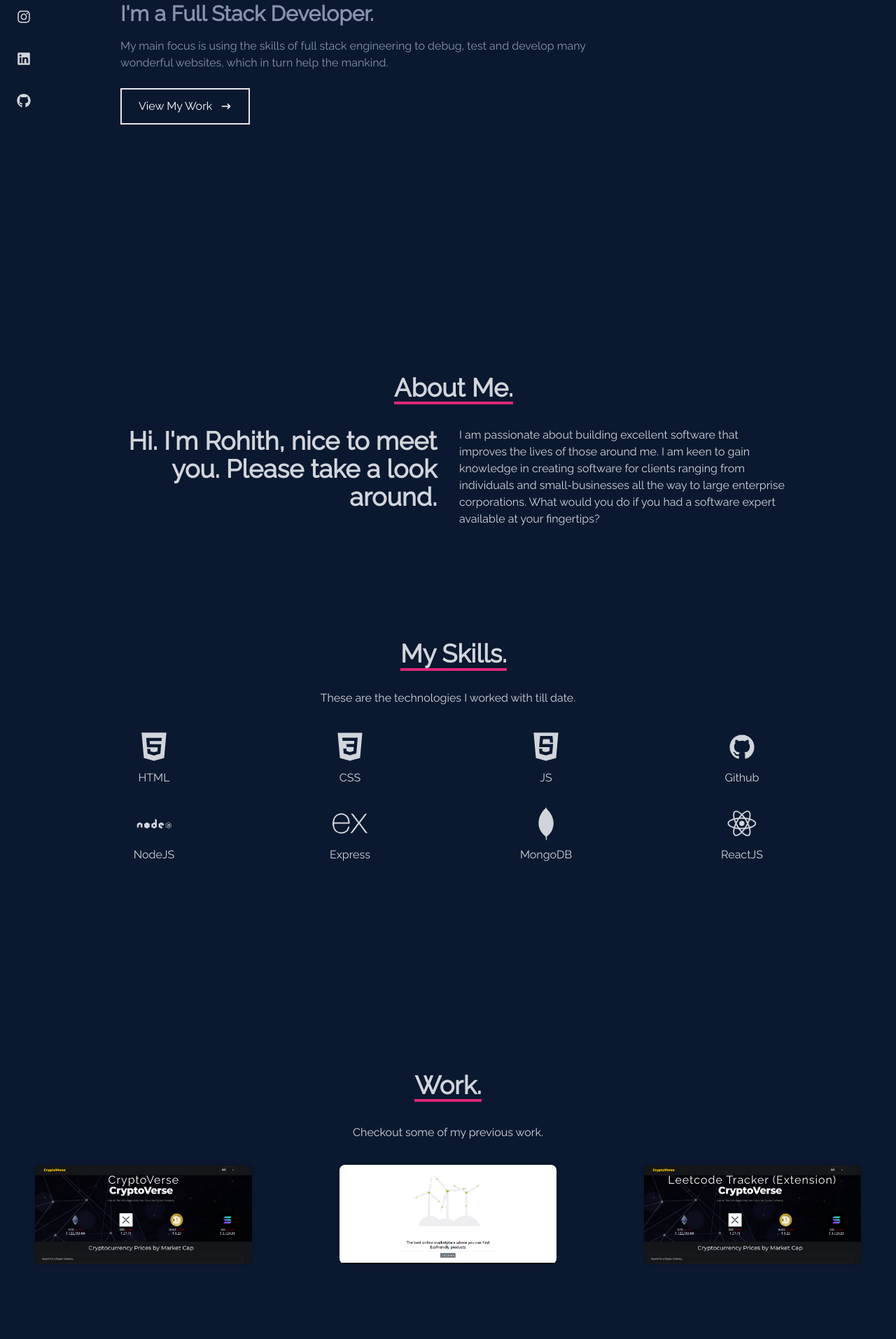
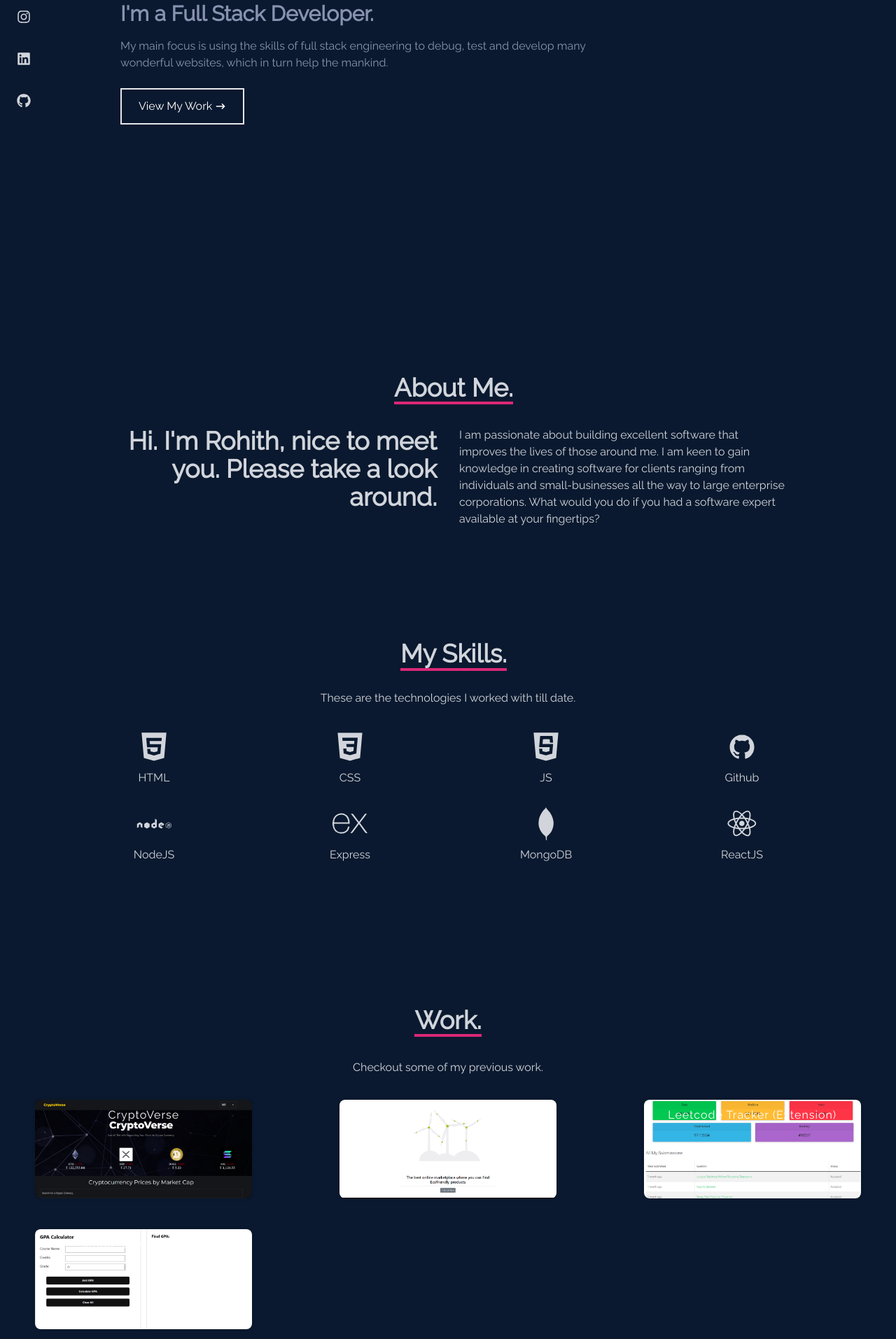
Before and after one commit to RohithBoppey/personal-portfolio, a React (Create React App) app: page / in a window 1280 px wide. Shown: the part 346-2260 px from the top of the page at 70% size. Built offline with nearby package versions, Linux system fonts and the light colour scheme.

Commit message:
Added GPA project

```diff
--- a/src/components/Home.js
+++ b/src/components/Home.js
@@ -20,10 +20,12 @@ const Home = () => {
 					turn help the mankind.
 				</p>
 				<div>
-					<button className="text-white border-2 px-6 py-3 my-2 flex items-center hover:bg-pink-600 hover:border-pink-600">
-						View My Work
+					<button
+						className="text-white border-2 px-6 py-3 my-2 flex items-center hover:bg-pink-600 hover:border-pink-600"
+						id="viewWorkButton">
+						<a href="/#work">View My Work</a>
 						<span className="hover:rotate-90 duration-300">
-							<HiArrowNarrowRight className="ml-3" />
+							<HiArrowNarrowRight className="ml-1" />
 						</span>
 					</button>
 				</div>
--- a/src/components/Work.js
+++ b/src/components/Work.js
@@ -1,6 +1,8 @@
 import React from "react";
 import CryptoExample from "../assets/crypto-example.png";
 import EcohubExample from "../assets/ecohub-example.png";
+import LeetcodeExample from "../assets/leetcode-tracker.png";
+import SimpleGPACalculator from "../assets/gpa-calculator.png";
 
 import "./Work.css";
 
@@ -19,10 +21,16 @@ const ownProjects = [
 	},
 	{
 		name: "Leetcode Tracker (Extension)",
-		img_link: CryptoExample,
+		img_link: LeetcodeExample,
 		git_link: "https://github.com/RohithBoppey/leetcode-tracker",
 		display_link: "https://leetcode-tracker-personal.herokuapp.com",
 	},
+	{
+		name: "Simple GPA Calculator",
+		img_link: SimpleGPACalculator,
+		git_link: "https://github.com/RohithBoppey/simple-gpa-calculator",
+		display_link: "https://simple-gpa-calculator.netlify.app",
+	}
 ];
 
 const allProjects = ownProjects.map((project) => {
```
Also changed, not shown: src/assets/gpa-calculator.png (added), src/assets/leetcode-tracker.png (added).
